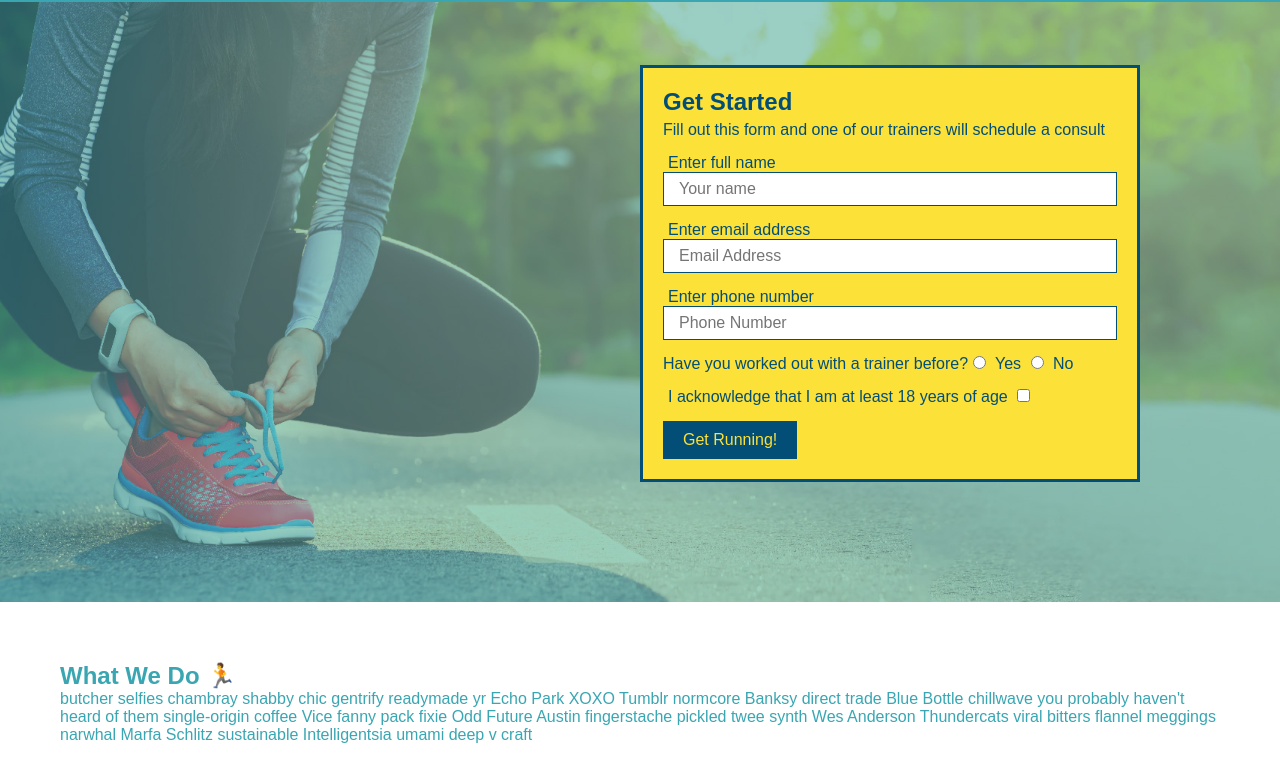
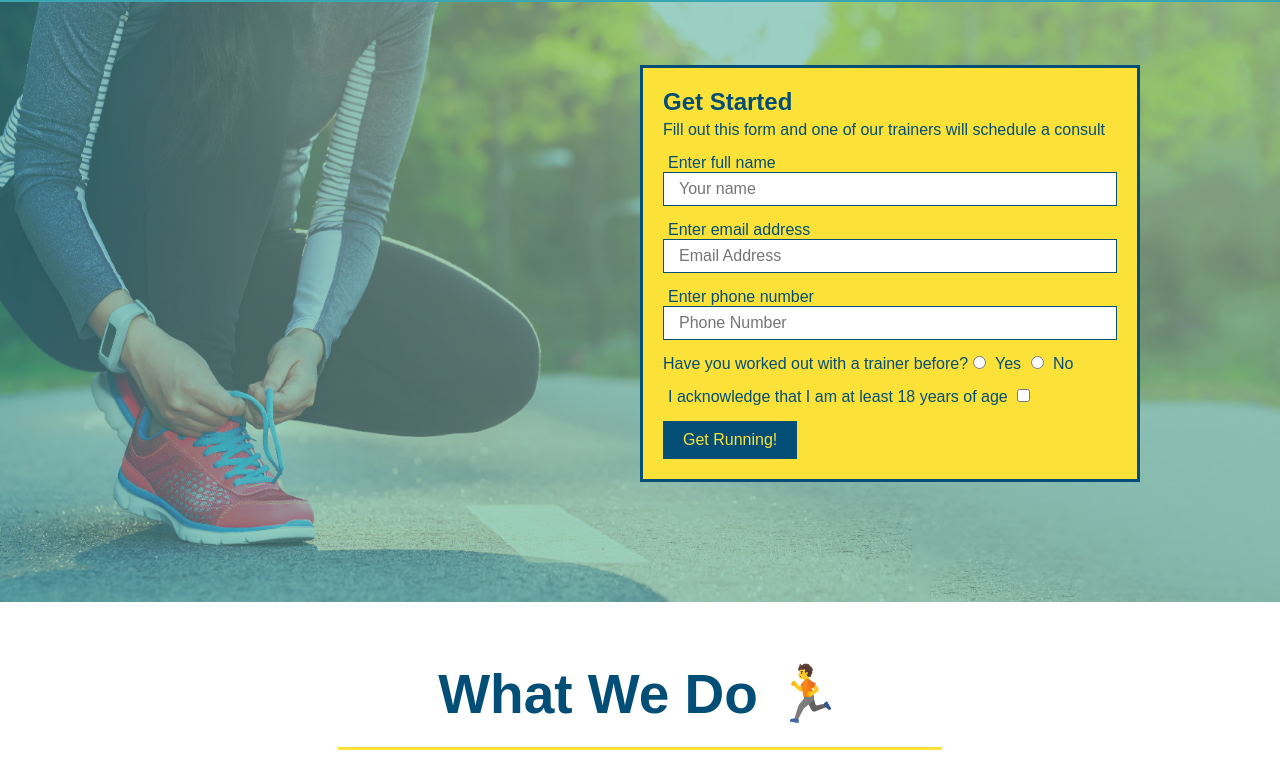
Before and after one commit to kea6t/run-buddy, a plain HTML site: page index.html in a window 1280 px wide. Shown: the part 80-862 px from the top of the page. Drawn offline with Linux system fonts and the light colour scheme.

Commit message:
style what we do

```diff
--- a/assets/css/style.css
+++ b/assets/css/style.css
@@ -121,3 +121,24 @@ section {
     padding: 10px 20px;
     font-size: 16px;
 }
+
+.intro {
+    text-align: center;
+}
+
+.intro h2 {
+    font-size: 55px;
+    color: #024e76;
+    margin-bottom: 35px;
+    padding: 0 100px 20px 100px;
+    border-bottom: 3px solid #fce138;
+    display: inline-block;
+}
+
+.intro p {
+    line-height: 1.7;
+    color: #39a6b2;
+    width: 80%;
+    font-size: 20px;
+    margin: 0 auto;
+}
--- a/index.html
+++ b/index.html
@@ -72,7 +72,7 @@
     </section>
 
     <!-- "what we do" section -->
-    <section id="what-we-do">
+    <section id="what-we-do" class="intro">
         <h2>What We Do 🏃</h2>
         <p>
             butcher selfies chambray shabby chic gentrify readymade yr Echo Park XOXO Tumblr normcore Banksy direct
```
